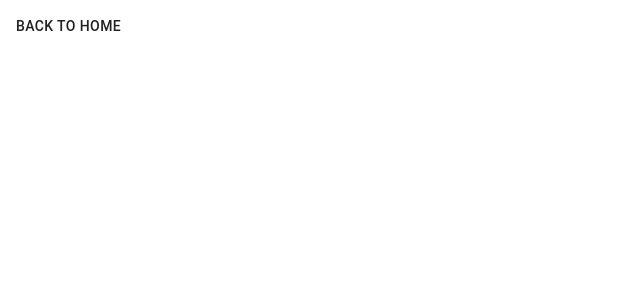
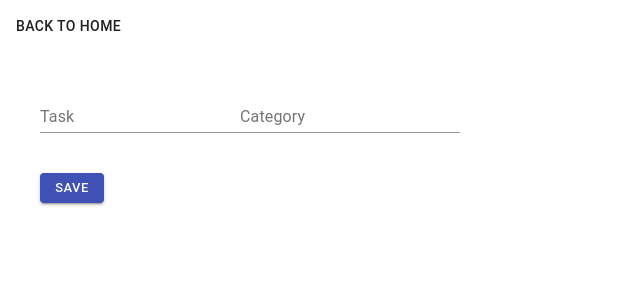
Before and after one commit to yiyeum/react-youtube-materials, a React (Create React App) app: page /reducer in a window 1280 px wide. Shown: the top 300 px of the page, without its empty margins (0-640 px from the left). Built offline with nearby package versions, Linux system fonts and the light colour scheme.

Commit message:
feat: save new task / category

```diff
--- a/src/containers/Reducer/Reducer.tsx
+++ b/src/containers/Reducer/Reducer.tsx
@@ -1,9 +1,31 @@
-import React from 'react'
-import { Box, Button } from '@material-ui/core'
+import React, { useReducer, useState } from 'react'
+import { Box, Button, TextField, Grid } from '@material-ui/core'
 import { DEFAULT_URL } from '../../constants'
 import { Link } from 'react-router-dom'
 
+interface IState {
+    task: string[]
+    category: string[]
+}
+
+type ActionType =
+    | { type: 'save'; task: string; category: string }
+
+const initialState: IState = {
+    task: [],
+    category: []
+}
+
+const reducer = (state: IState, action: ActionType) => {
+    switch (action.type) {
+        case 'save':
+            return { task: [...state.task, action.task], category: [...state.category, action.category] }
+    }
+}
+
 export const Reducer = () => {
+    const [state, dispatch] = useReducer(reducer, initialState)
+    const [form, setForm] = useState({ task: '', category: '' })
 
     return (
         <>
@@ -11,6 +33,24 @@ export const Reducer = () => {
                 <Link to={DEFAULT_URL}><Button>Back to Home</Button></Link>
             </Box>
             <Box m={5}>
+                <Grid container>
+                    <Grid item md={2}>
+                        <TextField label='Task' value={form.task} onChange={(e: React.ChangeEvent<HTMLInputElement>) => { setForm({ ...form, 'task': e.target.value }) }} />
+                    </Grid>
+                    <Grid item md={5}>
+                        <TextField label='Category' value={form.category} onChange={(e: React.ChangeEvent<HTMLInputElement>) => { setForm({ ...form, 'category': e.target.value }) }} />
+                    </Grid>
+                </Grid>
+            </Box>
+            <Box m={5}>
+                <Button
+                    variant='contained'
+                    size='small'
+                    color='primary'
+                    onClick={() => dispatch({ type: 'save', task: form.task, category: form.category })}
+                >
+                    Save
+                </Button>
             </Box>
         </>
     )
```
